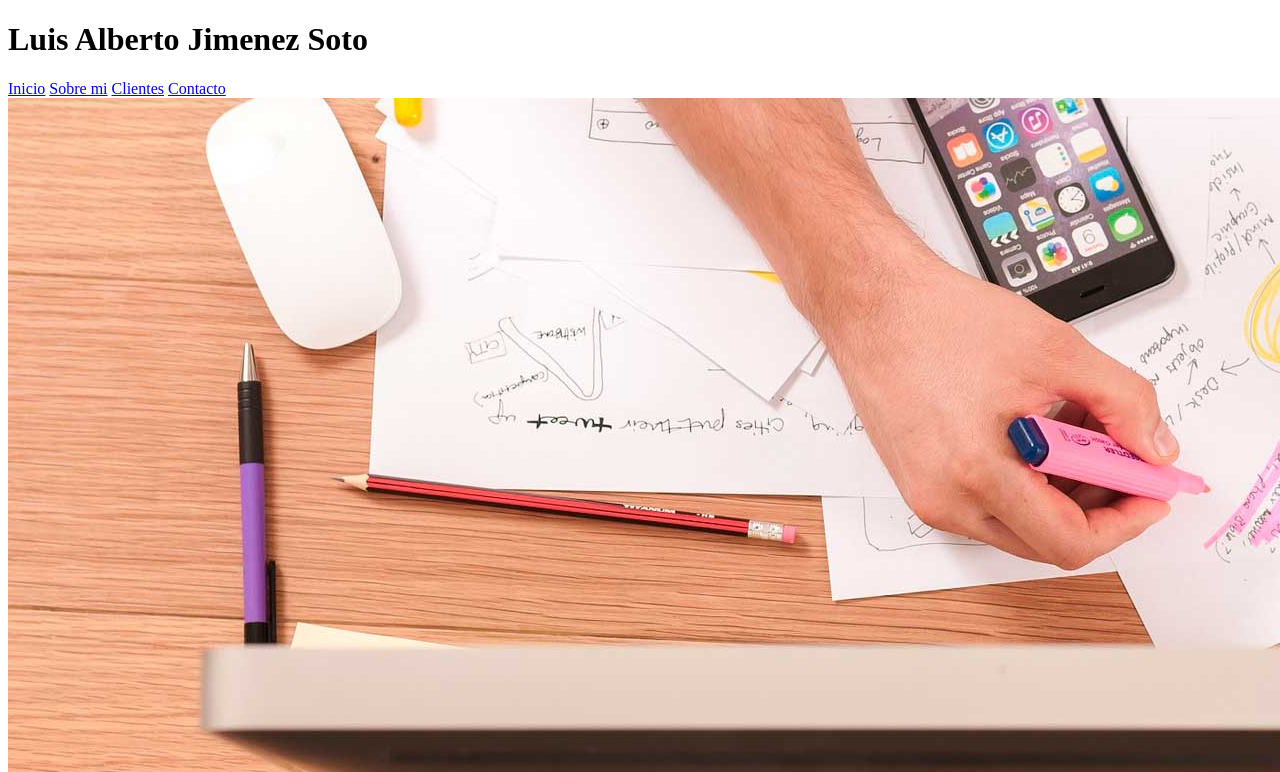
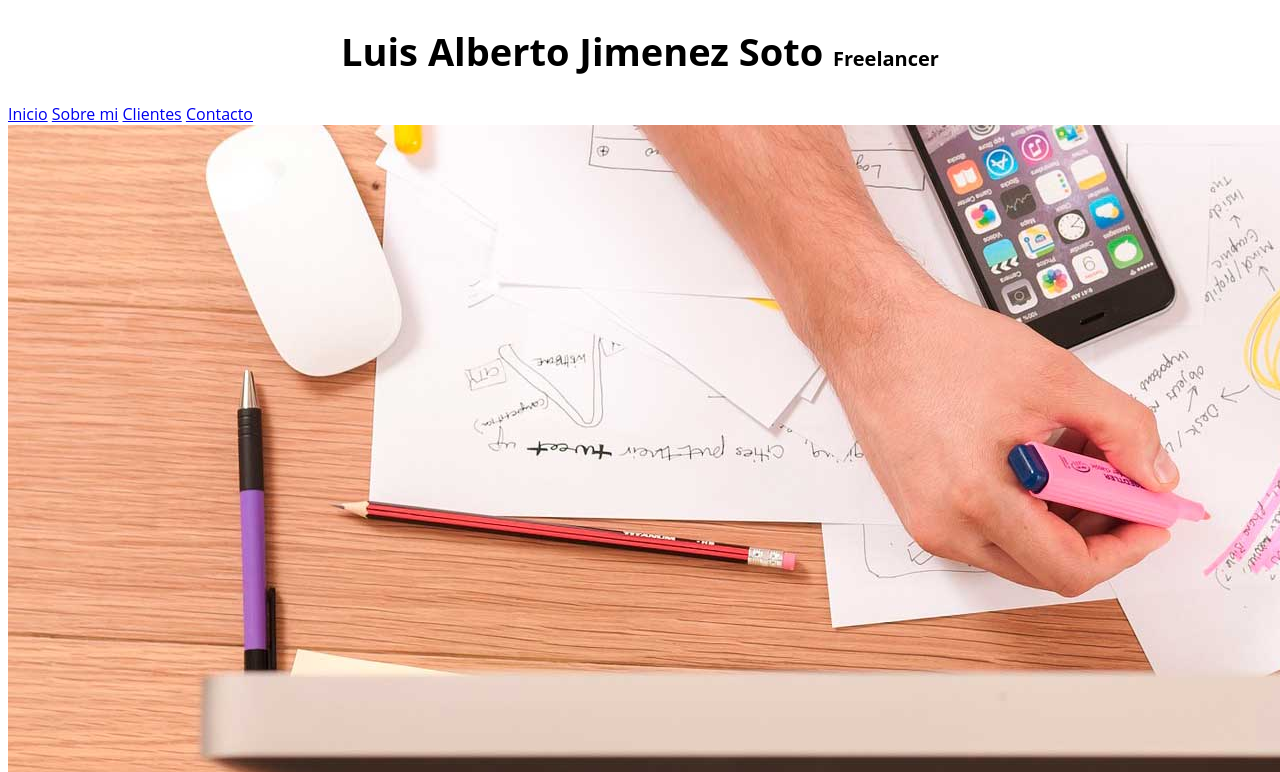
Before and after one commit to Lajs5257/PersonalPage, a plain HTML site: page index.html in a window 1280 px wide. Shown: the top 772 px of the page. Drawn offline with Linux system fonts and the light colour scheme.

Commit message:
added css

```diff
--- /dev/null
+++ b/css/style.css
@@ -0,0 +1,14 @@
+html{
+    font-size: 62.5%;
+    font-family: 'Open Sans', sans-serif;
+}
+body{
+    font-size: 16px;
+}
+h1 {
+    text-align: center;
+    font-size: 3.8rem;
+}
+span {
+    font-size: 2rem;
+}
--- a/index.html
+++ b/index.html
@@ -5,10 +5,12 @@
     <meta http-equiv="X-UA-Compatible" content="IE=edge">
     <meta name="viewport" content="width=device-width, initial-scale=1.0">
     <title>Personal Page</title>
+    <link rel="preload" href="css/style.css" as="style">
+    <link href="css/style.css" rel="stylesheet">
 </head>
 <body>
     <header>
-        <h1>Luis Alberto Jimenez Soto</h1>
+        <h1>Luis Alberto Jimenez Soto <span>Freelancer</span></h1>
     </header>
     <nav>
         <a href="#">Inicio</a>
```
